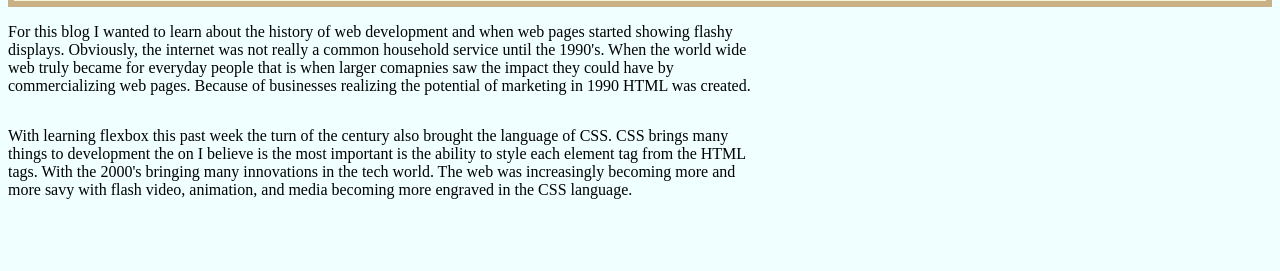
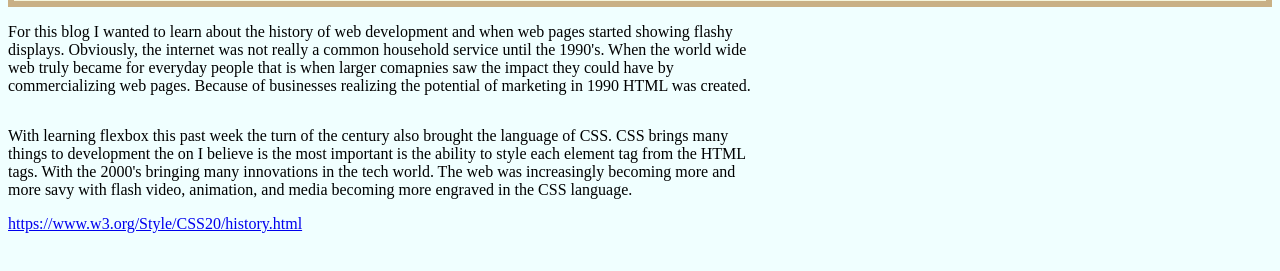
Before and after one commit to Aaron-Rock/cs347Stewart, a plain HTML site: page blog3.html in a window 1280 px wide. Shown: the part 93-364 px from the top of the page. Drawn offline with Linux system fonts and the light colour scheme.

Commit message:
url view

```diff
--- a/blog3.html
+++ b/blog3.html
@@ -26,7 +26,7 @@
       from the HTML tags. With the 2000's bringing many innovations in the tech world. The web was increasingly
       becoming more and more savy with flash video, animation, and media becoming more engraved in the CSS language.
     </p>
-    <a href="https://www.w3.org/Style/CSS20/history.html"></a>
+    <a href="https://www.w3.org/Style/CSS20/history.html">https://www.w3.org/Style/CSS20/history.html</a>
 
 </div>
 </body>
```
